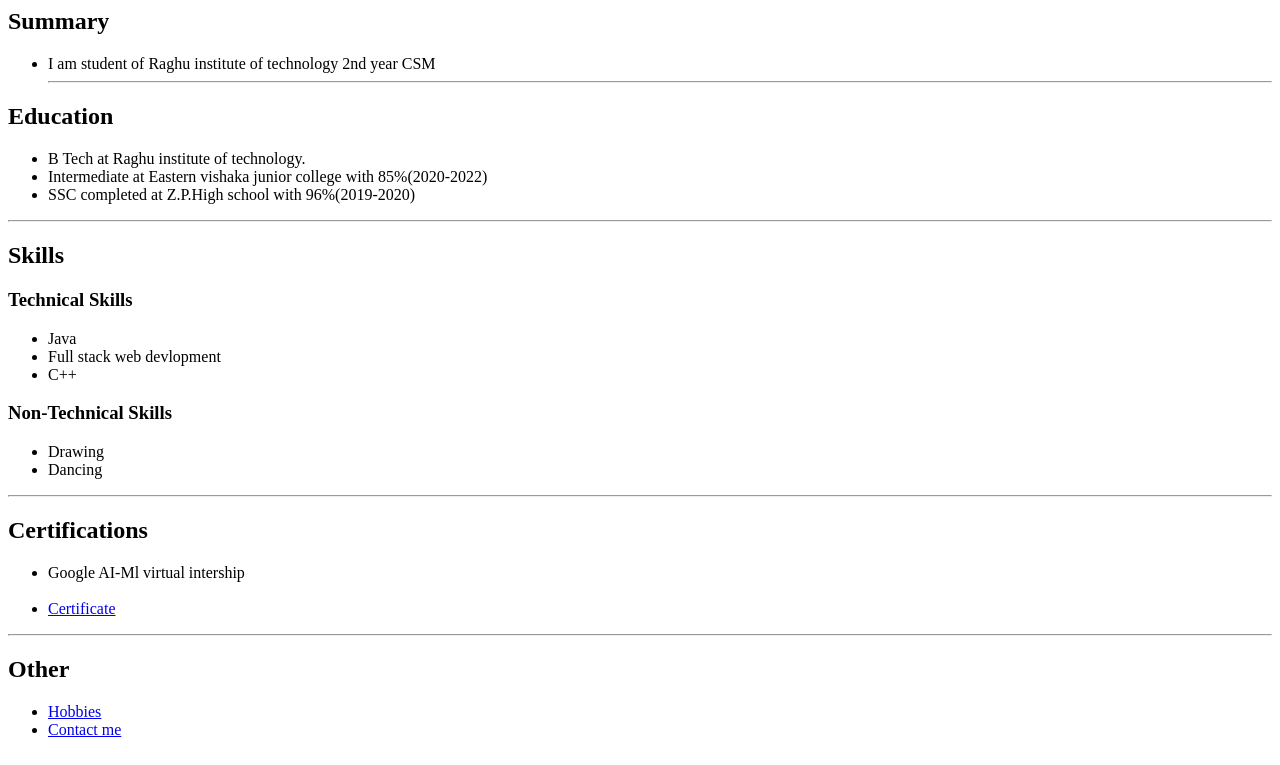
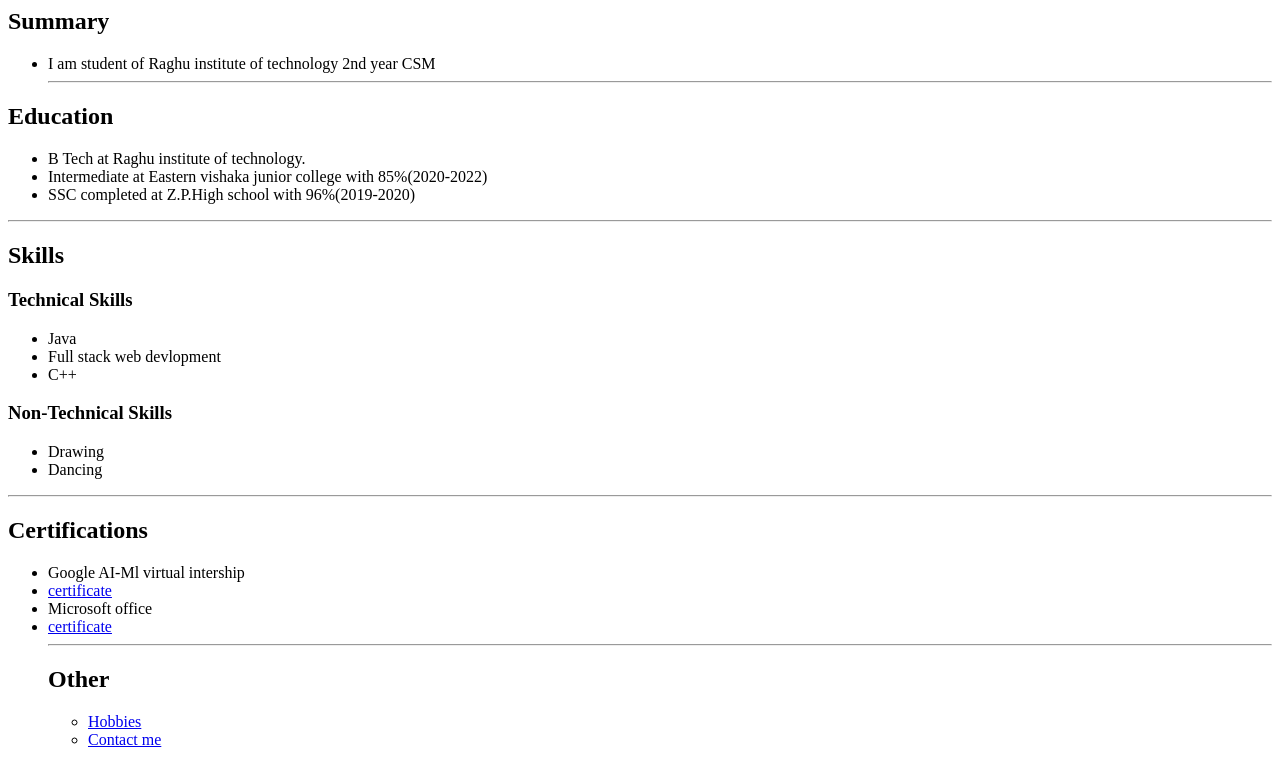
Before and after one commit to Madhurilingam16/html_madhuri, a plain HTML site: page myResume.html in a window 1280 px wide. Shown: the part 188-953 px from the top of the page. Drawn offline with Linux system fonts and the light colour scheme.

Commit message:
Add files via upload

```diff
--- a/myResume.html
+++ b/myResume.html
@@ -5,7 +5,7 @@
     </head>
     <body>
 <h1>Madhuri Lingam</h1>
-<img src="./assets/images/madhuri photo.jpg"height="100"alt="my pic"/><hr>
+<img src="./assets/Screenshot_20230630-215317_Drive-min.jpg"height="100"alt="my pic"/><hr>
 <h2>Summary</h2>
 <ul><li>I am student of Raghu institute of technology 2nd year CSM</h3><hr></li>
     </ul>
@@ -34,10 +34,15 @@
 <h2>Certifications</h2>
 <ul>
     <li>
-        Google AI-Ml virtual intership<br><br>
-        <li><a href="./assets/LINGAM_MADHURI__._743988[1] (1).pdf">Certificate</a>
+        Google AI-Ml virtual intership<br>
 
-    </li>
+        <li>
+            <a href="./assets/images/Screenshot_20240324_053942.png">certificate</a>
+            <li>Microsoft office</li>
+           <li> <a href="./assets/images/msoffice.png">certificate</a></li>
+
+
+    </li
 
 </ul><hr>
 <h2>Other</h2>
```
